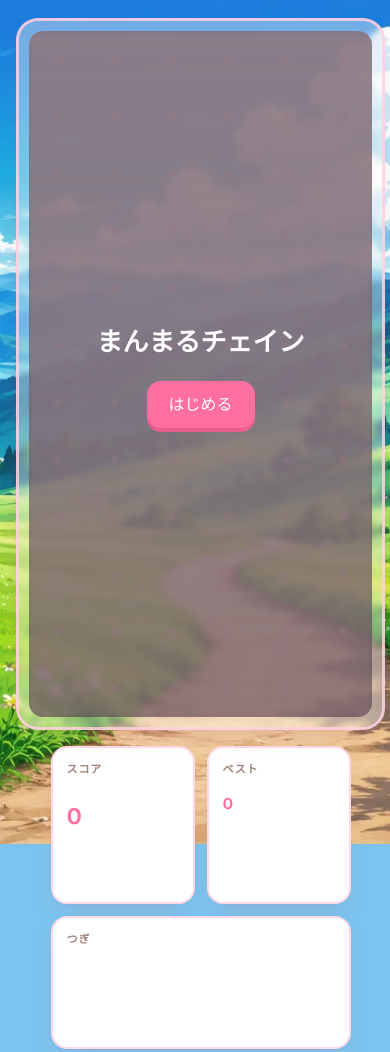
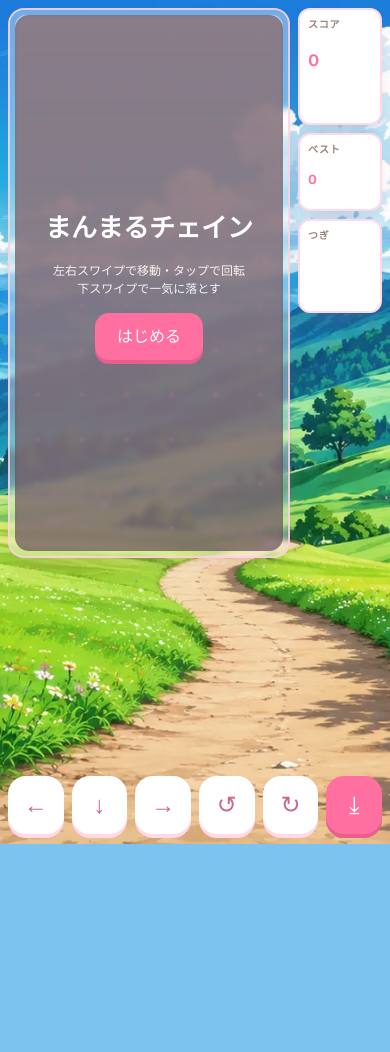
Before and after one commit to picopico-Bdash/manmaru-chain, a plain HTML site: page index.html in a window 390 px wide. Shown: the top 1052 px of the page. After the commit the page ends 844 px from the top, so only its background shows below. Drawn offline with nearby package versions, Linux system fonts and the light colour scheme.

Commit message:
スマホのタッチ操作とPC/スマホのレイアウト切り替えを追加
Co-Authored-By: Claude Opus 5.5 <noreply@anthropic.com>

```diff
--- a/index.html
+++ b/index.html
@@ -295,6 +295,63 @@ footer{
   font-size:11px;
   color:var(--ink-soft);
 }
+/* ---------- スマホ用レイアウト（html.mobile のとき） ---------- */
+.controls{display:none;}
+html.mobile, html.mobile body{height:100%;overflow:hidden;overscroll-behavior:none;}
+html.mobile body{align-items:stretch;min-height:0;}
+html.mobile .page{
+  max-width:none;
+  height:100%;
+  padding:8px 8px calc(10px + env(safe-area-inset-bottom,0px));
+  gap:10px;
+}
+html.mobile .layout{
+  display:flex;
+  flex-direction:row;
+  flex-wrap:nowrap;
+  align-items:flex-start;
+  justify-content:center;
+  gap:8px;
+  flex:1 1 auto;
+  min-height:0;
+}
+html.mobile .board-wrap{padding:5px;border-width:2px;border-radius:16px;}
+html.mobile .overlay{inset:5px;}
+html.mobile canvas#board{
+  width:var(--bw,60vw);
+  height:calc(var(--bw,60vw) * 2);
+  border-radius:11px;
+}
+html.mobile .side{
+  width:84px;
+  max-width:none;
+  flex-direction:column;
+  flex-wrap:nowrap;
+  gap:8px;
+}
+html.mobile .side .panel{flex:0 0 auto;padding:6px 8px;border-radius:12px;}
+html.mobile .panel .label{font-size:10px;margin:0 0 2px;}
+html.mobile .panel .value{font-size:19px;}
+html.mobile .panel .value.small{font-size:15px;}
+html.mobile .chain-badge{font-size:12px;min-height:14px;}
+html.mobile #nextCanvas{width:60px;height:60px;}
+html.mobile .controls{
+  display:flex;
+  flex:0 0 auto;
+  justify-content:center;
+}
+html.mobile .ctl-row{gap:8px;width:100%;max-width:460px;}
+html.mobile button.ctl{
+  flex:1 1 0;
+  width:auto;
+  height:58px;
+  font-size:24px;
+  touch-action:manipulation;
+}
+html.mobile button.ctl.drop{background:var(--accent);color:#fff;box-shadow:0 4px 0 var(--c-pink-d);}
+.touch-hint{display:none;}
+html.mobile .touch-hint{display:block;font-size:12px;opacity:0.9;}
+html.mobile .pc-hint{display:none;}
 @media (prefers-reduced-motion: reduce){
   *{animation-duration:0.001ms !important; transition-duration:0.001ms !important;}
 }
@@ -309,6 +366,8 @@ footer{
       <canvas id="board" width="720" height="1440" aria-label="ゲーム盤"></canvas>
       <div class="overlay" id="startOverlay">
         <h2>まんまるチェイン</h2>
+        <p class="pc-hint">← → 移動 / ↑・X 右回転 / Z 左回転<br>↓ ゆっくり落とす / Space 一気に落とす</p>
+        <p class="touch-hint">左右スワイプで移動・タップで回転<br>下スワイプで一気に落とす</p>
         <button class="primary" id="startBtn">はじめる</button>
       </div>
       <div class="overlay" id="overOverlay" hidden>
@@ -335,13 +394,14 @@ footer{
     </div>
   </div>
 
-  <div class="controls" hidden>
+  <div class="controls">
     <div class="ctl-row">
       <button class="ctl" id="btnLeft" aria-label="左へ">&#8592;</button>
+      <button class="ctl" id="btnDown" aria-label="ゆっくり落とす">&#8595;</button>
+      <button class="ctl" id="btnRight" aria-label="右へ">&#8594;</button>
       <button class="ctl" id="btnRotL" aria-label="左回転">&#8634;</button>
       <button class="ctl" id="btnRotR" aria-label="右回転">&#8635;</button>
-      <button class="ctl" id="btnRight" aria-label="右へ">&#8594;</button>
-      <button class="ctl" id="btnDown" aria-label="下へ落とす">&#8595;</button>
+      <button class="ctl drop" id="btnDrop" aria-label="一気に落とす">&#10515;</button>
     </div>
   </div>
 </div>
@@ -1278,17 +1338,91 @@ window.addEventListener("keyup", function(e){
   if(e.code==="ArrowDown") softDrop = false;
 });
 
-function bindHold(el, fn){
-  el.addEventListener("click", function(){ fn(); });
+// 画面ボタン: 押した瞬間に反応。repeat=true なら押しっぱなしで連続入力
+function bindHold(el, fn, repeat){
+  var t1 = null, t2 = null;
+  function stop(){ clearTimeout(t1); clearInterval(t2); t1 = t2 = null; }
+  el.addEventListener("pointerdown", function(e){
+    e.preventDefault();
+    try{ el.setPointerCapture(e.pointerId); }catch(_){}
+    fn();
+    if(repeat){ stop(); t1 = setTimeout(function(){ t2 = setInterval(fn, 70); }, 180); }
+  });
+  ["pointerup","pointercancel","lostpointercapture"].forEach(function(ev){ el.addEventListener(ev, stop); });
+  el.addEventListener("contextmenu", function(e){ e.preventDefault(); });
 }
-bindHold(document.getElementById("btnLeft"), function(){ tryMove(-1); });
-bindHold(document.getElementById("btnRight"), function(){ tryMove(1); });
+bindHold(document.getElementById("btnLeft"), function(){ tryMove(-1); }, true);
+bindHold(document.getElementById("btnRight"), function(){ tryMove(1); }, true);
 bindHold(document.getElementById("btnRotL"), function(){ tryRotate(-1); });
 bindHold(document.getElementById("btnRotR"), function(){ tryRotate(1); });
+bindHold(document.getElementById("btnDrop"), function(){ hardDrop(); });
 var downBtn = document.getElementById("btnDown");
-downBtn.addEventListener("pointerdown", function(){ softDrop = true; });
-downBtn.addEventListener("pointerup", function(){ softDrop = false; });
-downBtn.addEventListener("pointerleave", function(){ softDrop = false; });
+downBtn.addEventListener("pointerdown", function(e){ e.preventDefault(); try{ downBtn.setPointerCapture(e.pointerId); }catch(_){} softDrop = true; });
+["pointerup","pointercancel","lostpointercapture"].forEach(function(ev){ downBtn.addEventListener(ev, function(){ softDrop = false; }); });
+downBtn.addEventListener("contextmenu", function(e){ e.preventDefault(); });
+
+// 盤面のタッチ操作: 左右スワイプ=移動 / タップ=回転（右半分→右回転, 左半分→左回転）
+// 下へ素早くはじく=一気に落とす / 下へ押さえたまま=ゆっくり落とす
+(function(){
+  var wrap = document.querySelector(".board-wrap");
+  var g = null;
+  wrap.addEventListener("pointerdown", function(e){
+    if(e.pointerType === "mouse") return;
+    if(e.target.closest(".overlay")) return;
+    e.preventDefault();
+    try{ wrap.setPointerCapture(e.pointerId); }catch(_){}
+    var r = boardCanvas.getBoundingClientRect();
+    g = {id:e.pointerId, x0:e.clientX, y0:e.clientY, t0:performance.now(), cols:0, cw:r.width/COLS, max:0, left:r.left, w:r.width, soft:false};
+  });
+  wrap.addEventListener("pointermove", function(e){
+    if(!g || e.pointerId !== g.id) return;
+    var dx = e.clientX - g.x0, dy = e.clientY - g.y0;
+    g.max = Math.max(g.max, Math.abs(dx), Math.abs(dy));
+    var step = g.cw * 0.75;
+    var target = dx > 0 ? Math.floor(dx/step) : -Math.floor(-dx/step);
+    while(g.cols < target){ tryMove(1); g.cols++; }
+    while(g.cols > target){ tryMove(-1); g.cols--; }
+    var wantSoft = dy > g.cw*1.2 && Math.abs(dy) > Math.abs(dx);
+    if(wantSoft !== g.soft){ g.soft = wantSoft; softDrop = wantSoft; }
+  });
+  function end(e){
+    if(!g || e.pointerId !== g.id) return;
+    var dt = performance.now() - g.t0, dx = e.clientX - g.x0, dy = e.clientY - g.y0;
+    if(e.type === "pointerup"){
+      if(g.max < 12 && dt < 350){
+        tryRotate(e.clientX >= g.left + g.w/2 ? 1 : -1);
+      } else if(g.cols === 0 && dy > g.cw*1.5 && dy > Math.abs(dx)*1.5 && dt < 280){
+        hardDrop();
+      }
+    }
+    if(g.soft) softDrop = false;
+    g = null;
+  }
+  wrap.addEventListener("pointerup", end);
+  wrap.addEventListener("pointercancel", end);
+})();
+
+// ---------- PC / スマホ レイアウト切り替え ----------
+function isMobileLayout(){
+  return window.matchMedia("(pointer: coarse)").matches || window.innerWidth < 700;
+}
+function applyLayout(){
+  var root = document.documentElement;
+  var mobile = isMobileLayout();
+  root.classList.toggle("mobile", mobile);
+  if(!mobile){ root.style.removeProperty("--bw"); return; }
+  var vw = window.innerWidth, vh = window.innerHeight;
+  var ctl = document.querySelector(".controls").offsetHeight || 62;
+  var availH = vh - ctl - 10 /*gap*/ - 18 /*page padding*/ - 14 /*board frame*/;
+  var safe = parseFloat(getComputedStyle(root).paddingTop) + parseFloat(getComputedStyle(root).paddingBottom) || 0;
+  availH -= safe;
+  var availW = vw - 16 /*page padding*/ - 84 /*side*/ - 8 /*gap*/ - 14 /*board frame*/;
+  var bw = Math.max(120, Math.floor(Math.min(availW, availH/2)));
+  root.style.setProperty("--bw", bw + "px");
+}
+applyLayout();
+window.addEventListener("resize", applyLayout);
+window.addEventListener("orientationchange", function(){ setTimeout(applyLayout, 200); });
 
 document.getElementById("startBtn").addEventListener("click", startGame);
 document.getElementById("retryBtn").addEventListener("click", startGame);
```
Also changed, not shown: 1 other file.
